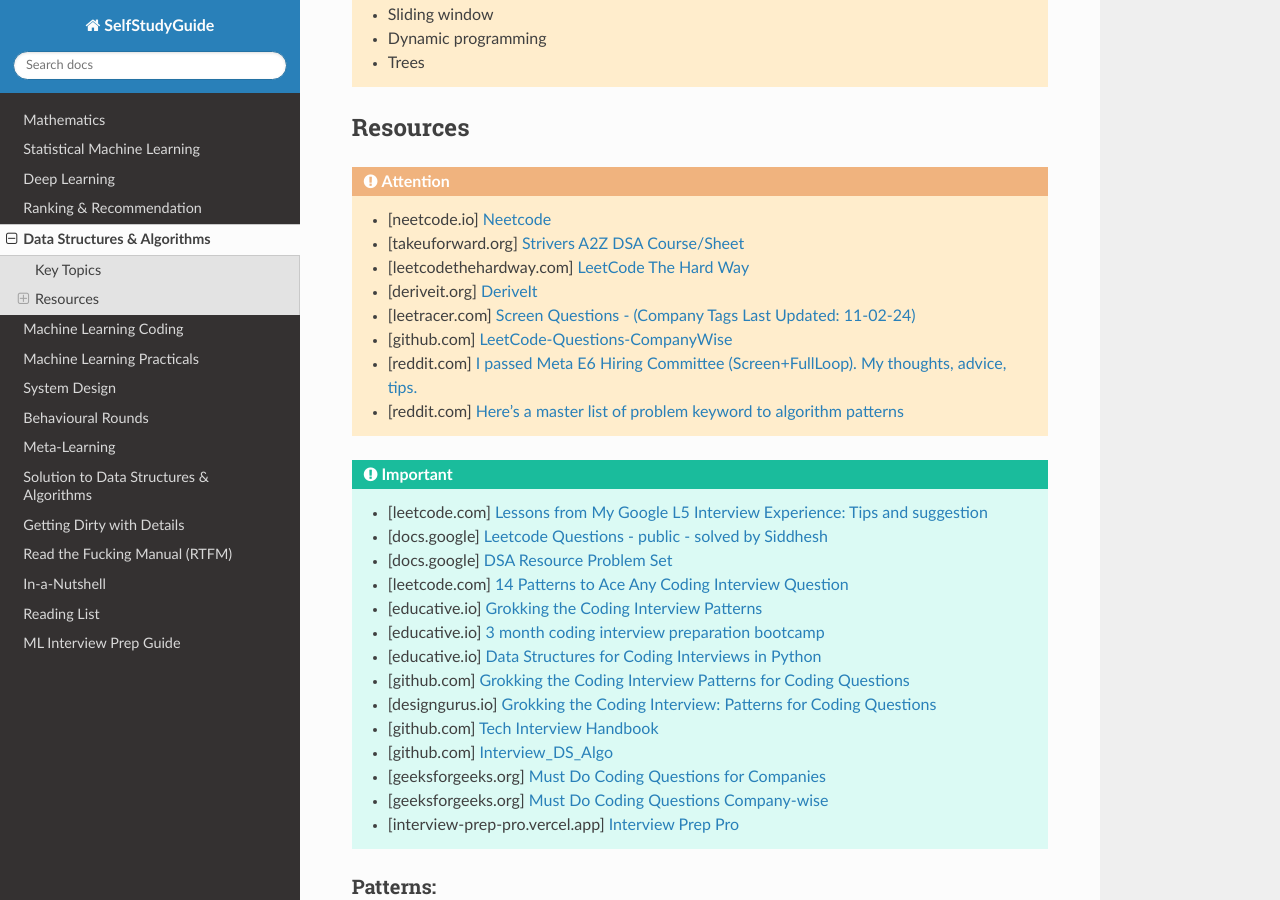
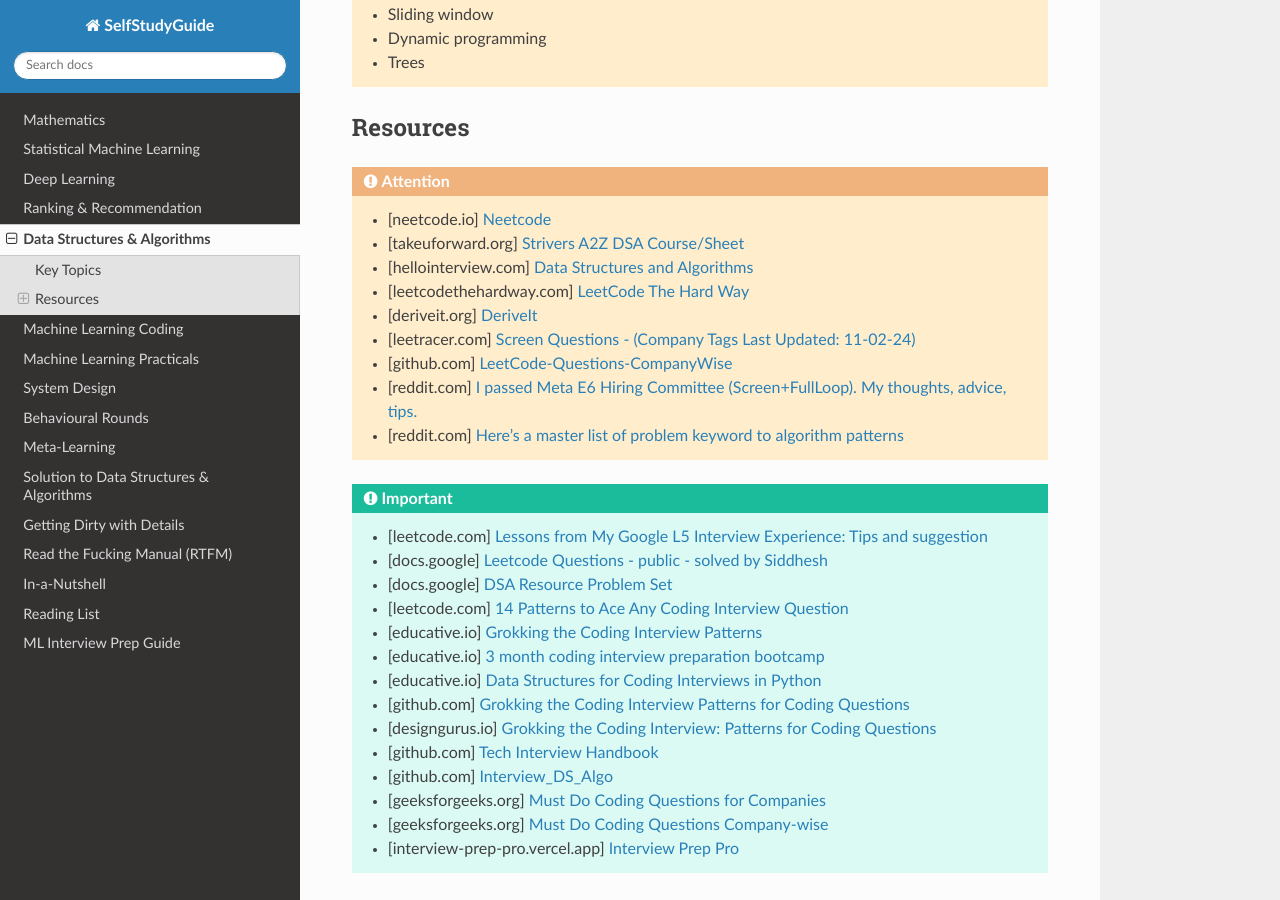
Before and after one commit to uselesstechjunks/leetcode, a Sphinx documentation site: the page built from docs/source/dsalgo.rst, in a window 1280 px wide and 900 px high, scrolled down 326 px. Built offline with Sphinx 7.4.7 and the Read the Docs theme 3.1.0, drawn with Linux system fonts in a browser that asks for light colours.

Commit message:
Update dsalgo.rst

```diff
--- a/docs/source/dsalgo.rst
+++ b/docs/source/dsalgo.rst
@@ -20,6 +20,7 @@ Resources
 
 	* [neetcode.io] `Neetcode <https://neetcode.io/practice>`_
 	* [takeuforward.org] `Strivers A2Z DSA Course/Sheet <https://takeuforward.org/strivers-a2z-dsa-course/strivers-a2z-dsa-course-sheet-2/>`_
+	* [hellointerview.com] `Data Structures and Algorithms <https://www.hellointerview.com/learn/code>`_
 	* [leetcodethehardway.com] `LeetCode The Hard Way <https://leetcodethehardway.com/tutorials/category/basic-topics>`_
 	* [deriveit.org] `DeriveIt <https://deriveit.org/coding>`_
 	* [leetracer.com] `Screen Questions - (Company Tags Last Updated: 11-02-24) <https://leetracer.com/screener>`_
```
